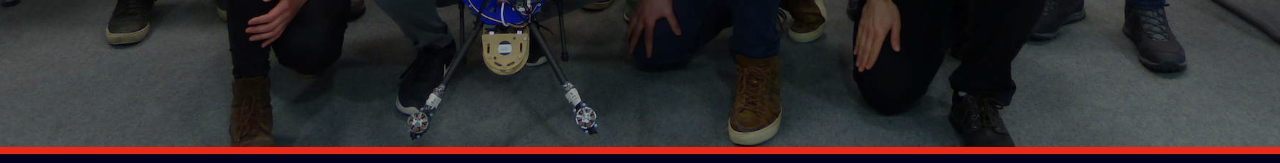
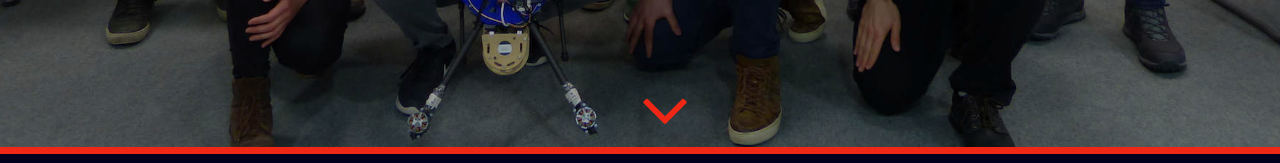
Before and after one commit to tum-phoenix/phoenix-website, a React (Create React App) app: page /home in a window 1280 px wide. Shown: the part 637-800 px from the top of the page. Built offline with nearby package versions, Linux system fonts and the light colour scheme.

Commit message:
add arrow icon to home page

```diff
--- a/src/pages/home/Home.jsx
+++ b/src/pages/home/Home.jsx
@@ -1,20 +1,29 @@
 import './style.css';
 import { Link } from "react-router-dom";
-import { useEffect, useState } from "react";
+import { useEffect, useRef, useState } from "react";
 import BG from "../../components/BG";
 import LinkAndLogo from "../../components/linkAndLogo/LinkAndLogo";
 import goals from "./config";
+import ArrowIcon from "./img/ArrowIcon";
 
 function Home() {
   const [headerColor, setHeaderColor] = useState("var(--red)");
   const headerText = "Autonomous Systems";
   const [headerIndex, setHeaderIndex] = useState(0);
+  const scrollRef = useRef(null);
 
   const changeHeaderColor = () => {
     if (headerIndex < headerText.length + 32) {
       setHeaderColor("var(--red)");
       setHeaderIndex(headerIndex + 1);
     }
+  };
+
+  const handleArrowClick = () => {
+    window.scrollTo({
+      top: window.innerHeight,
+      behavior: 'smooth',
+    });
   };
 
   useEffect(() => {
@@ -46,6 +55,9 @@ function Home() {
           alt="the phoenix team"
         />
         <h1 className="header">Prototyping the Next Generation <br />of <span style={{ color: headerColor }}>{displayedHeaderText}</span></h1>
+        <div className="image_overlay" ref={scrollRef}>
+          <ArrowIcon onClick={handleArrowClick} />
+        </div>
       </div>
       <hr className="red_line" />
       <BG>
--- /dev/null
+++ b/src/pages/home/img/ArrowIcon.jsx
@@ -0,0 +1,17 @@
+const ArrowIcon = (...props) => (
+  <svg
+    width={50}
+    version="1.1"
+    xmlns="http://www.w3.org/2000/svg"
+    id="angle-down"
+    viewBox="0 0 1152 1896.0833"
+    fill="var(--red)"
+    {...props}
+  >
+    <path
+      d="M1075 736q0 13-10 23l-466 466q-10 10-23 10t-23-10L87 759q-10-10-10-23t10-23l50-50q10-10 23-10t23 10l393 393 393-393q10-10 23-10t23 10l50 50q10 10 10 23z"
+    />
+  </svg>
+);
+
+export default ArrowIcon;
--- a/src/pages/home/style.css
+++ b/src/pages/home/style.css
@@ -80,6 +80,13 @@
   padding-right: 1em;
 }
 
+.image_overlay {
+  position: absolute;
+  margin-top: -30px;
+  left: 50%;
+  transform: translateY(-50%);
+}
+
 .red_line {
   height: 8px;
   background-color: var(--red);
```
